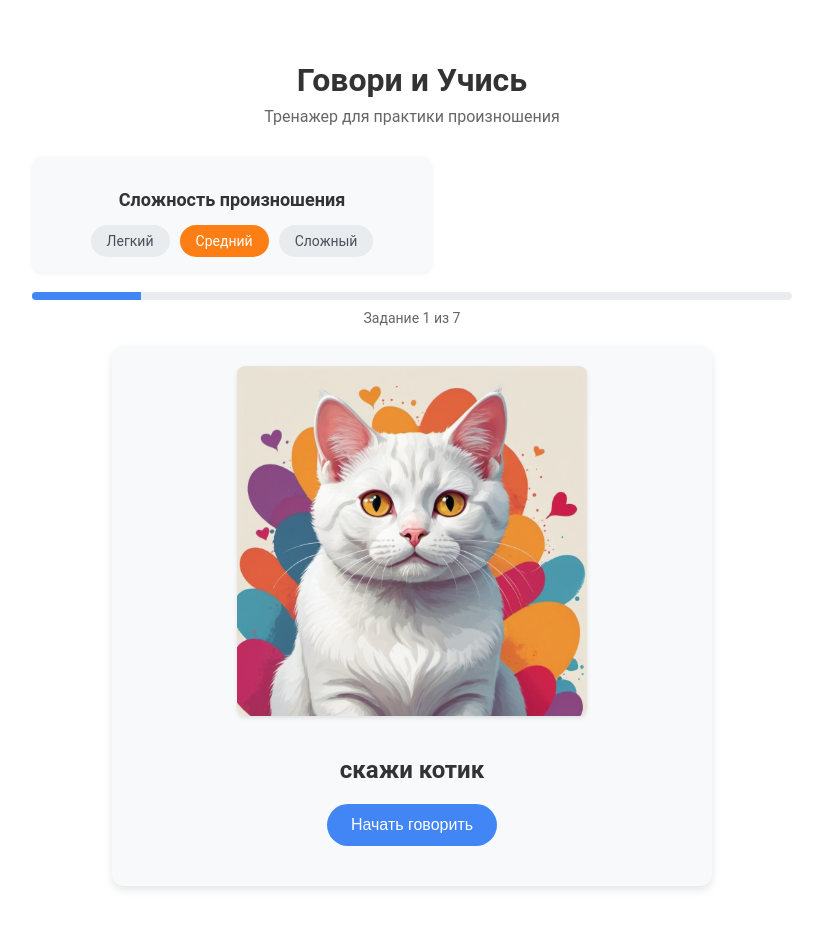
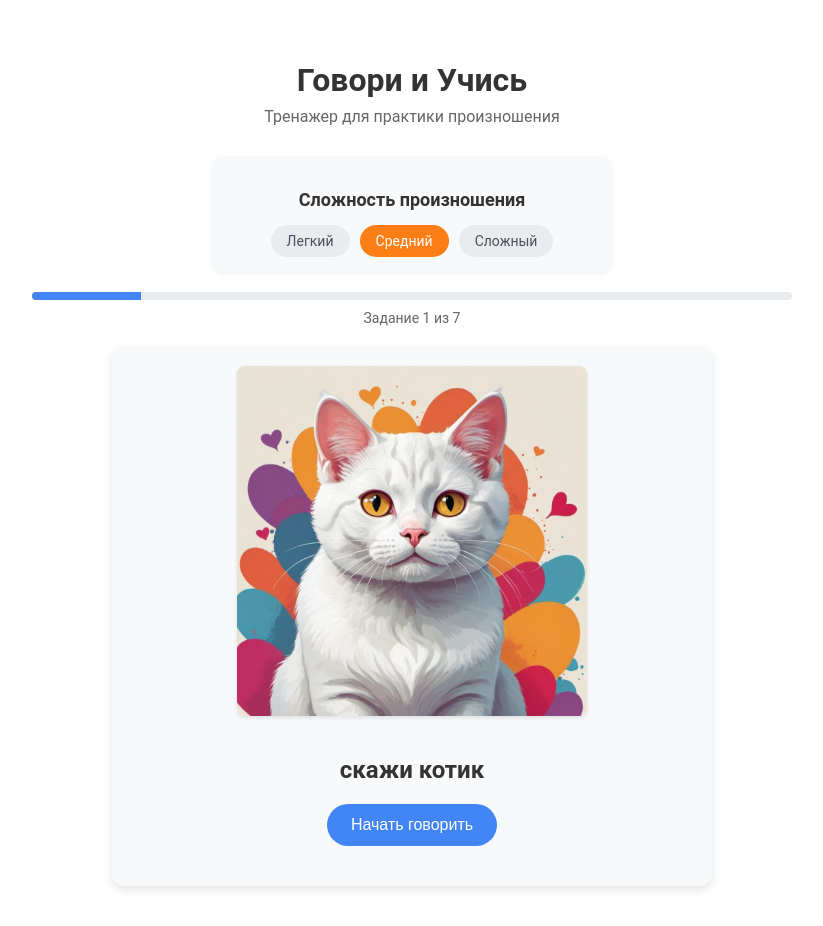
Before and after one commit to fkurushin/dob-slov-speech-trainer, a React (Create React App) app: page / in a window 1280 px wide. Shown: the whole page, without its empty margins (228-1051 px from the left). Built offline with nearby package versions, Linux system fonts and the light colour scheme.

Commit message:
Center difficulty selector for better UI

```diff
--- a/src/components/DifficultySelector.css
+++ b/src/components/DifficultySelector.css
@@ -1,11 +1,15 @@
 .difficulty-selector {
-  margin: 20px 0;
+  margin: 20px auto;
   padding: 15px;
   background-color: #f8f9fa;
   border-radius: 10px;
   box-shadow: 0 2px 4px rgba(0, 0, 0, 0.05);
   width: 100%;
   max-width: 400px;
+  display: flex;
+  flex-direction: column;
+  align-items: center;
+  text-align: center;
 }
 
 .difficulty-title {
```
